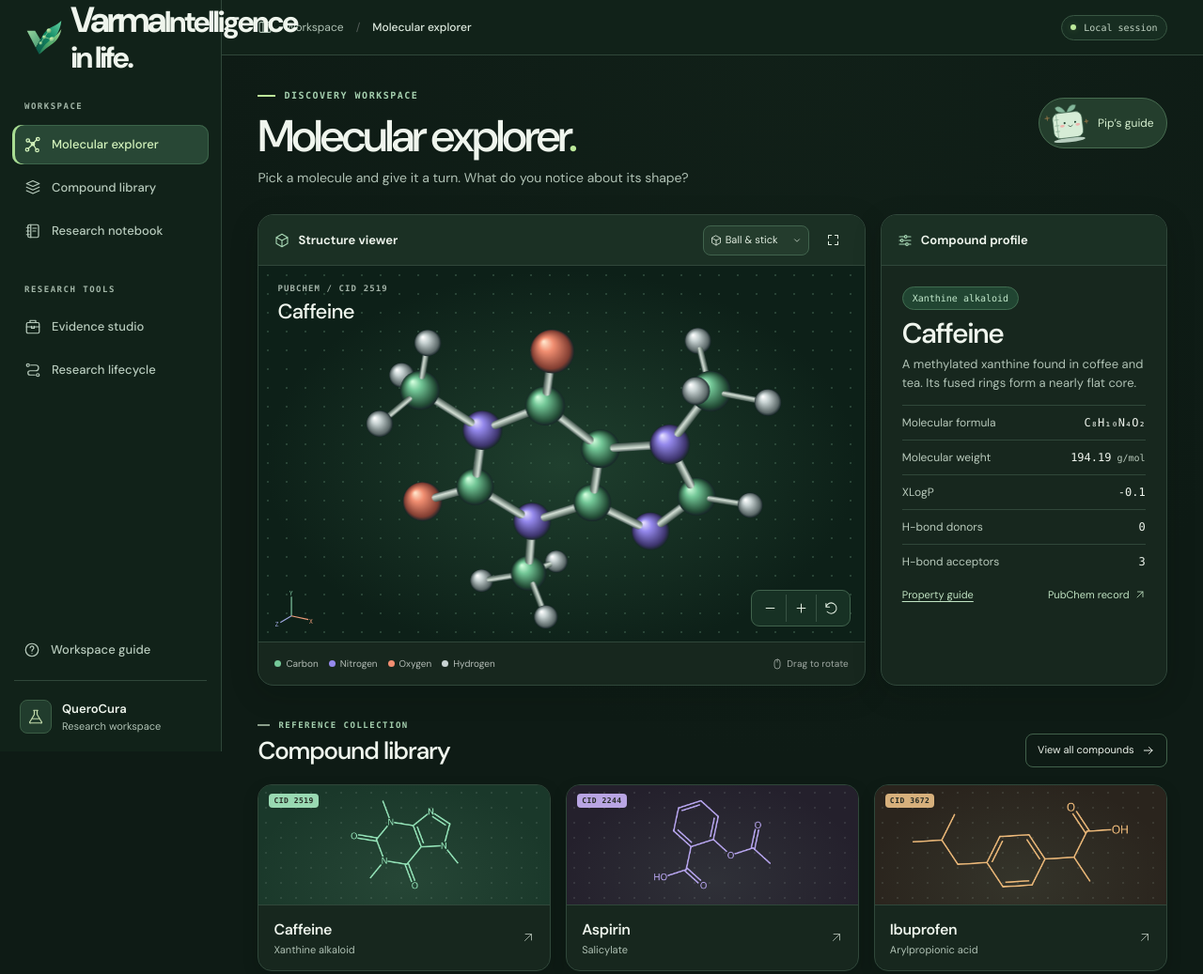
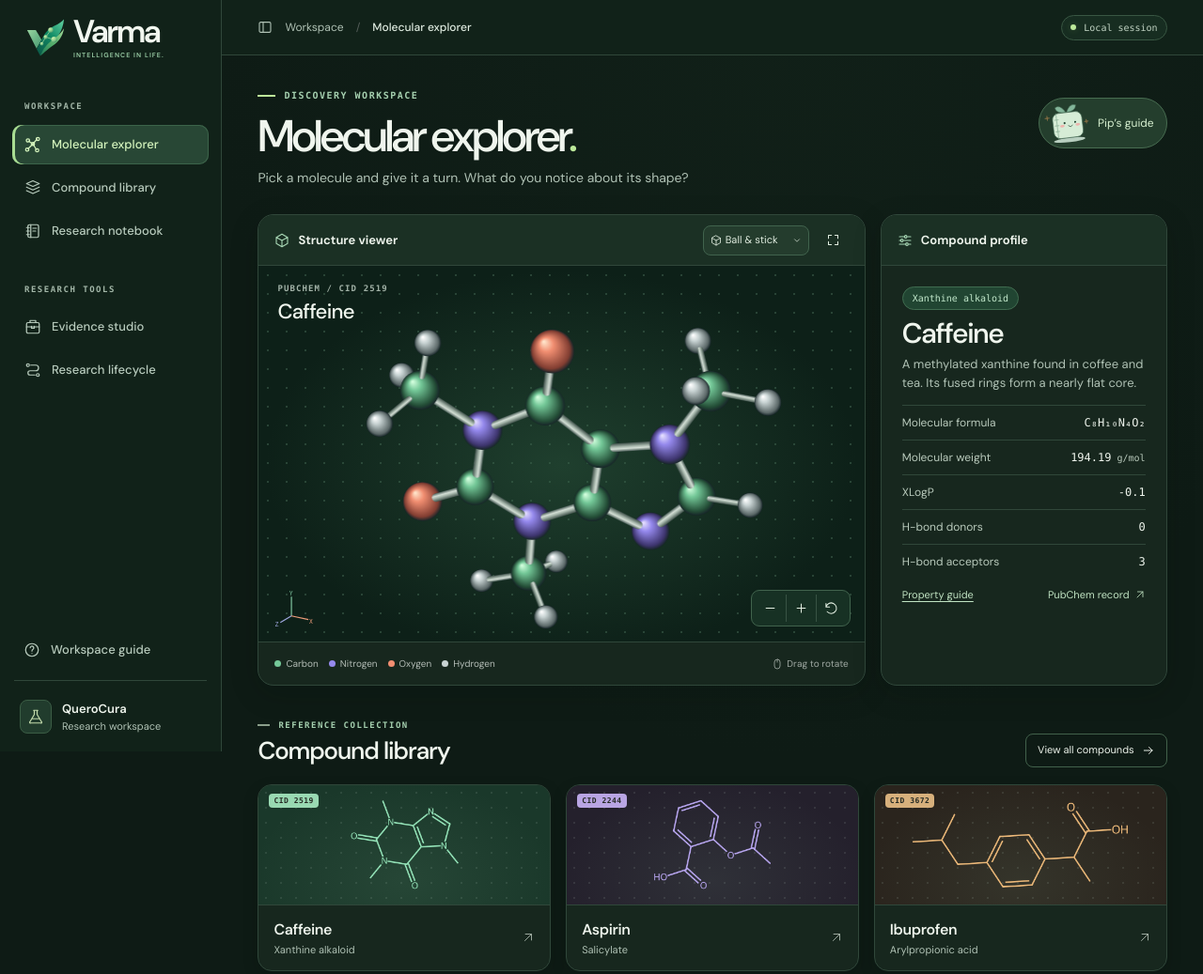
Before and after one commit to saumit-querocura/varma_frontend, a plain HTML site: page workspace.html in a window 1280 px wide. Shown: the top 1037 px of the page at 94% size. Drawn offline with Linux system fonts and the light colour scheme.

Commit message:
Style responsive Varma brand lockup

```diff
--- a/workspace.css
+++ b/workspace.css
@@ -133,3 +133,14 @@ dialog dd{color:#c1d3c3}
 @media(max-width:900px){:root{--rail:62px}.card-grid{gap:12px}}
 @media(max-width:700px){:root{--rail:0px}.page-head{margin:26px 0 20px}.card-info{padding:12px}.session{padding:4px 6px}.card-art{height:112px}.panel-head{min-height:48px}}
 @media(max-width:420px){.card-grid{gap:8px}.card-info{padding:10px}.card-art{height:94px}.session{font-size:8px}.crumb{gap:6px}.viewer-foot{gap:5px}}
+
+/* Transparent Varma lockup */
+.brand{gap:8px;letter-spacing:0}
+.brand .mark{width:43px;height:43px;object-fit:contain;flex:none}
+.brand .wordmark{display:flex;flex-direction:column;gap:3px;font-size:34px;font-weight:620;letter-spacing:-.055em;color:#f1f7ef;line-height:1}
+.brand .wordmark small{font:600 7px/1.3 "DM Sans",Arial,sans-serif;text-transform:uppercase;letter-spacing:.15em;color:#9ed2aa;white-space:nowrap}
+.mobile-brand{align-items:center;gap:4px;font-size:20px;letter-spacing:-.7px;white-space:nowrap}
+@media(max-width:1150px){.brand .wordmark{font-size:30px}.brand .wordmark small{font-size:6px}}
+@media(max-width:900px){.rail:not(.open) .wordmark{display:none}.brand .mark{width:37px;height:37px}}
+@media(max-width:700px){.mobile-brand{display:inline-flex}.rail.open .brand .wordmark{display:flex}.rail.open .brand{gap:8px}.rail.open .brand .wordmark{font-size:30px}}
+@media(max-width:360px){.mobile-brand{font-size:17px}.mobile-brand img{width:20px;height:20px}.crumb strong{font-size:10px}.session{gap:4px}.topbar{padding-inline:11px}}
```
